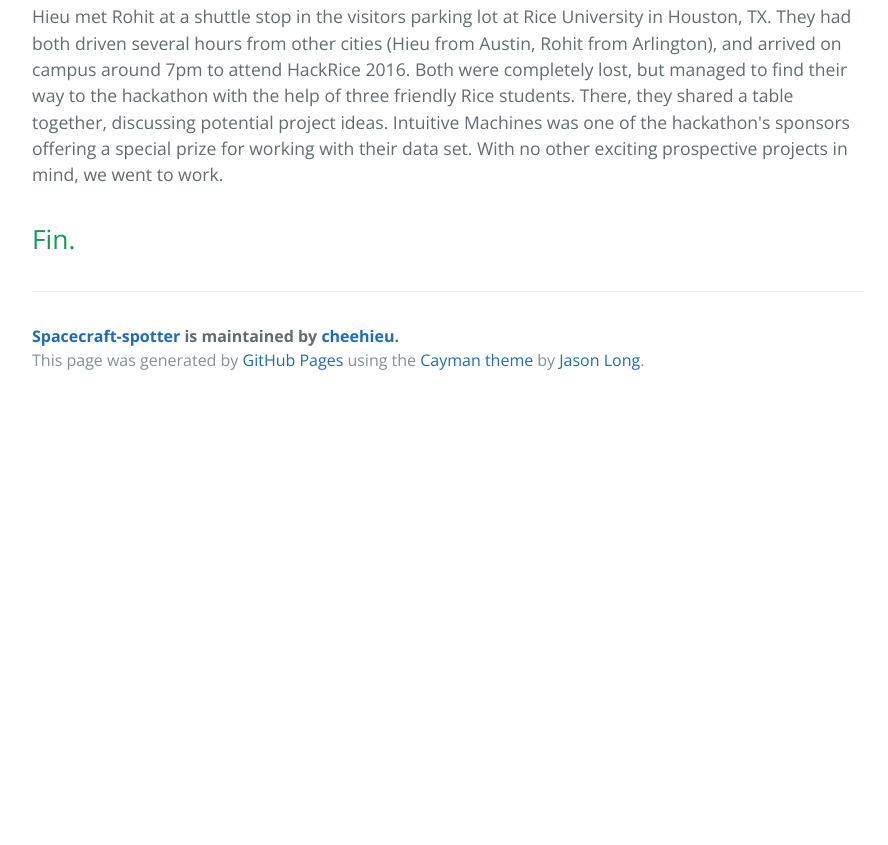
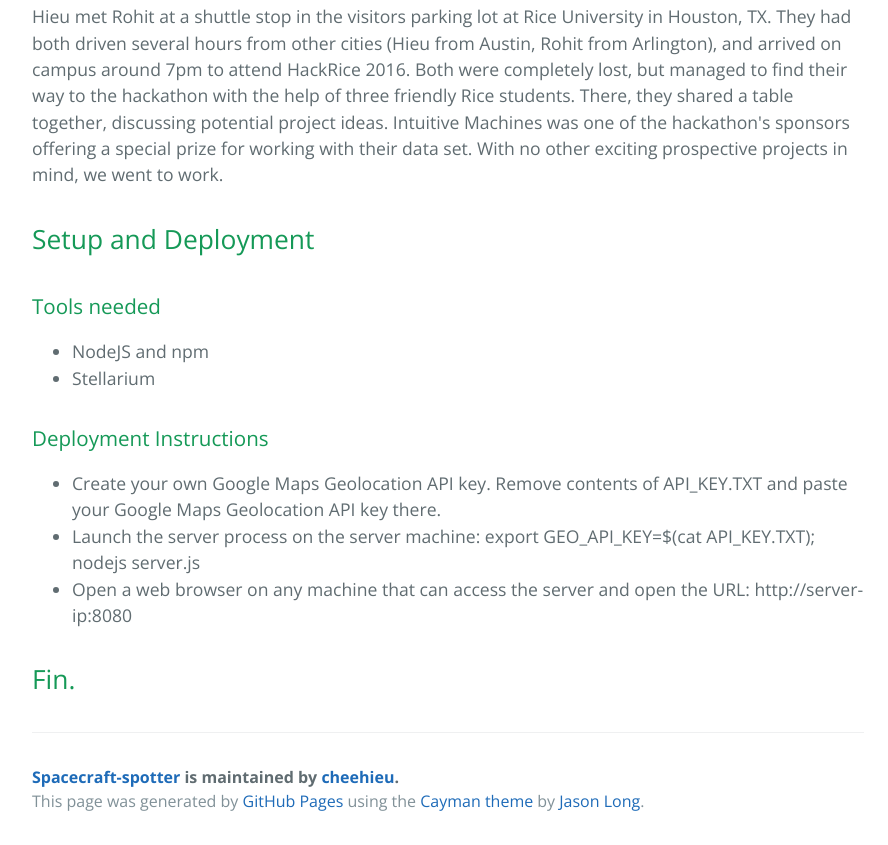
Before and after one commit to cheehieu/spacecraft-spotter, a plain HTML site: page index.html in a window 1280 px wide. Shown: the part 4729-5574 px from the top of the page, without its empty margins (192-1080 px from the left). Before the commit the page ends 5133 px from the top, so only its background shows below. Drawn offline with nearby package versions, Linux system fonts and the light colour scheme.

Commit message:
Create gh-pages branch via GitHub

```diff
--- a/index.html
+++ b/index.html
@@ -89,7 +89,31 @@
 <p>Hieu met Rohit at a shuttle stop in the visitors parking lot at Rice University in Houston, TX. They had both driven several hours from other cities (Hieu from Austin, Rohit from Arlington), and arrived on campus around 7pm to attend HackRice 2016. Both were completely lost, but managed to find their way to the hackathon with the help of three friendly Rice students. There, they shared a table together, discussing potential project ideas. Intuitive Machines was one of the hackathon's sponsors offering a special prize for working with their data set. With no other exciting prospective projects in mind, we went to work.</p>
 
 <h2>
+<a id="setup-and-deployment" class="anchor" href="#setup-and-deployment" aria-hidden="true"><span class="octicon octicon-link"></span></a>Setup and Deployment</h2>
+
+<h3>
+<a id="tools-needed" class="anchor" href="#tools-needed" aria-hidden="true"><span class="octicon octicon-link"></span></a>Tools needed</h3>
+
+<ul>
+<li>NodeJS and npm</li>
+<li>Stellarium</li>
+</ul>
+
+<h3>
+<a id="deployment-instructions" class="anchor" href="#deployment-instructions" aria-hidden="true"><span class="octicon octicon-link"></span></a>Deployment Instructions</h3>
+
+<ul>
+<li>Create your own Google Maps Geolocation API key. Remove contents of API_KEY.TXT and paste your Google Maps Geolocation API key there. </li>
+<li>Launch the server process on the server machine:
+export GEO_API_KEY=$(cat API_KEY.TXT); nodejs server.js</li>
+<li>Open a web browser on any machine that can access the server and open the URL:
+http://server-ip:8080</li>
+</ul>
+
+<h2>
 <a id="fin" class="anchor" href="#fin" aria-hidden="true"><span class="octicon octicon-link"></span></a>Fin.</h2>
+
+<h1></h1>
 
       <footer class="site-footer">
         <span class="site-footer-owner"><a href="https://github.com/cheehieu/spacecraft-spotter">Spacecraft-spotter</a> is maintained by <a href="https://github.com/cheehieu">cheehieu</a>.</span>
```
Also changed, not shown: params.json (+1 -1 lines).
